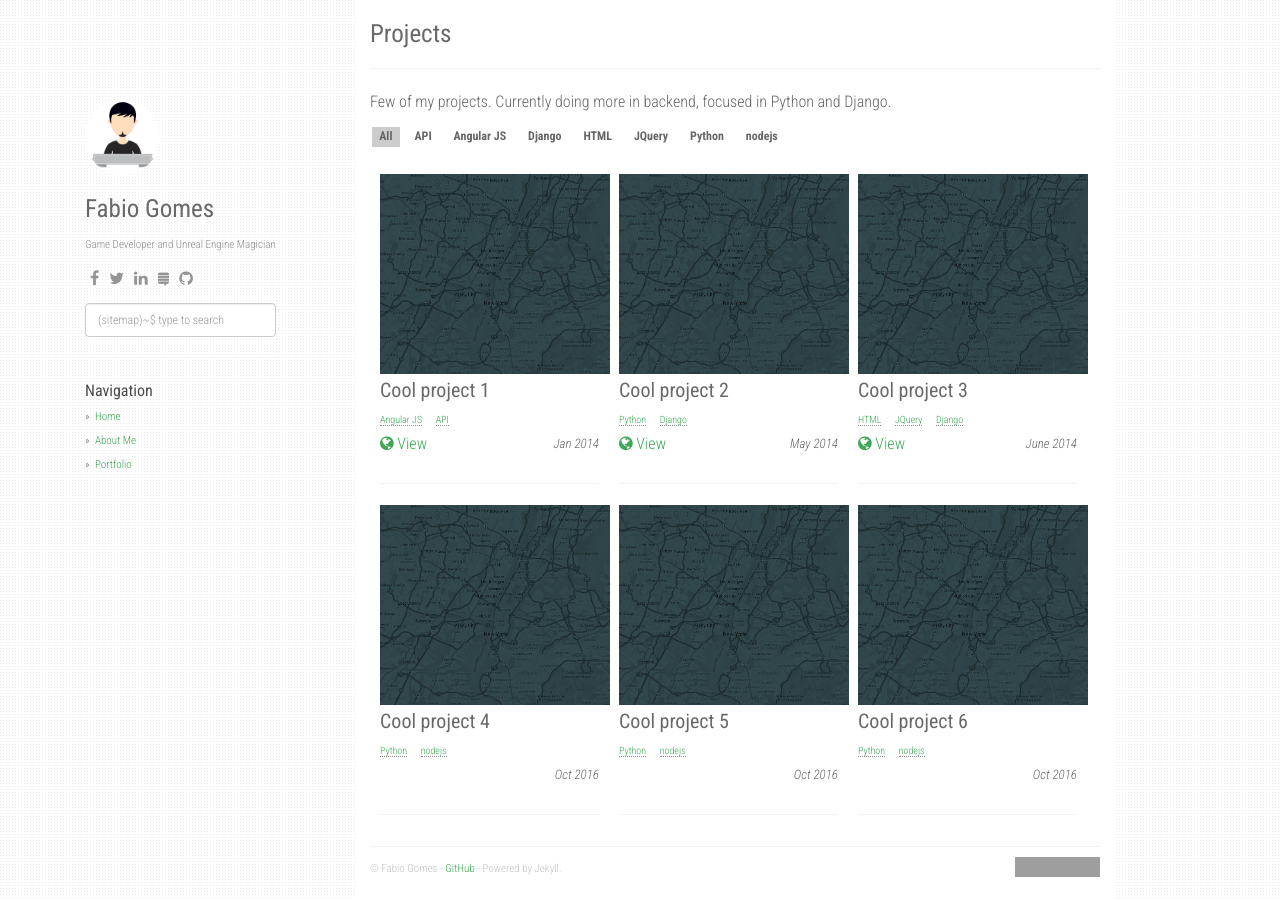
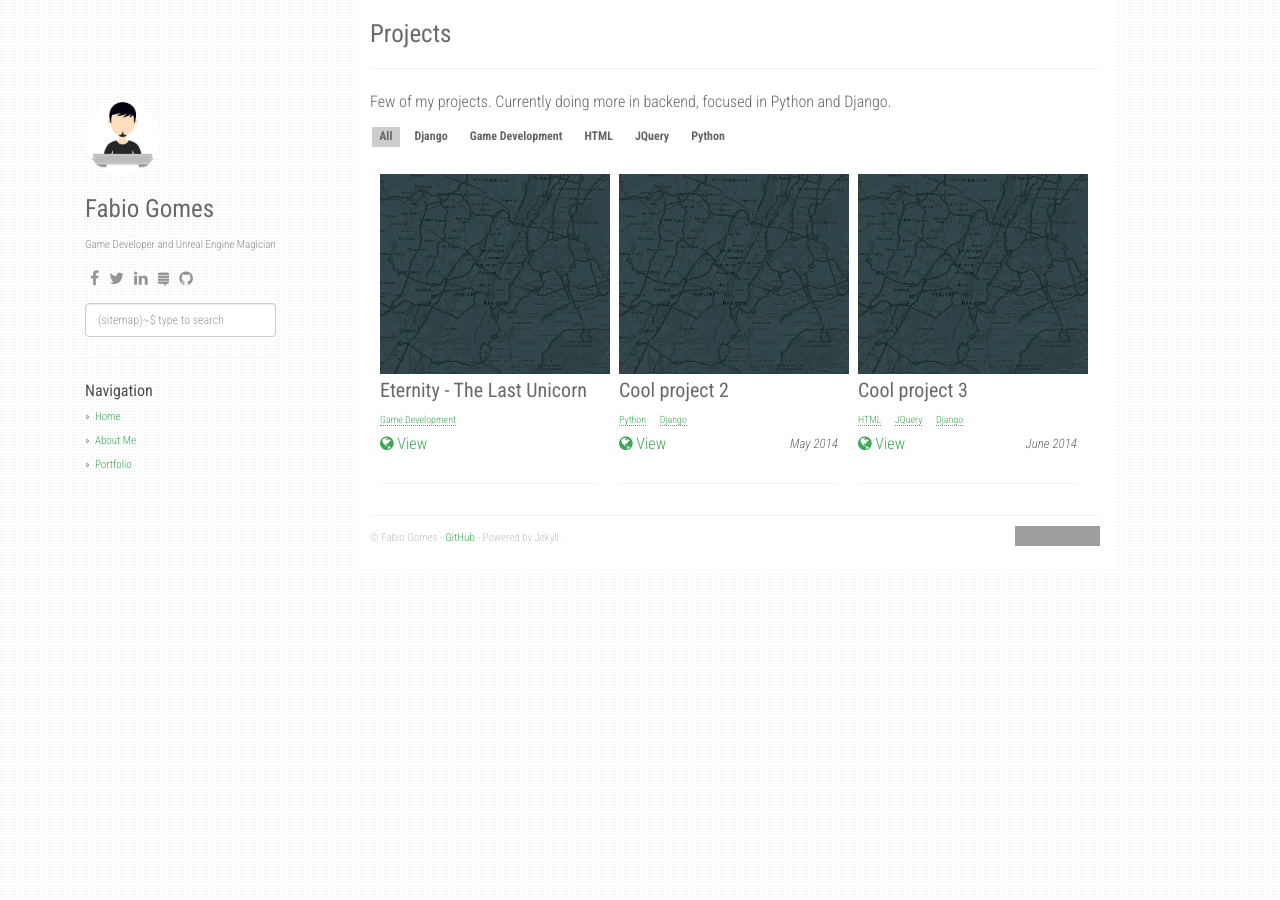
Before and after one commit to theforger/theforger.github.io, a Jekyll site: the page built from projects.md, in a window 1280 px wide. Built offline with Jekyll 4.4.1, drawn with Linux system fonts in a browser that asks for light colours; nearby versions of some CDN libraries; grey boxes are pictures that could not be loaded.

Commit message:
Update projects.json

```diff
--- a/_data/projects.json
+++ b/_data/projects.json
@@ -1,11 +1,11 @@
 [
 	{
-		"slug": "cool-project",
-		"name": "Cool project 1",
+		"slug": "eternity",
+		"name": "Eternity - The Last Unicorn",
 		"image": "placeholder.jpg",
-		"url": "https://www.google.com",
-		"date": "Jan 2014",
-		"tags": ["Angular JS","API"]
+		"url": "http://eternity.voidstudios.com.br/",
+		"date": "",
+		"tags": ["Game Development"]
 	},
 	{
 		"name": "Cool project 2",
@@ -20,23 +20,5 @@
 		"url": "#",
 		"date": "June 2014",
 		"tags": ["HTML","JQuery","Django"]
-	},
-	{
-		"name": "Cool project 4",
-		"image": "placeholder.jpg",
-		"date": "Oct 2016",
-		"tags": ["Python","nodejs"]
-	},
-	{
-		"name": "Cool project 5",
-		"image": "placeholder.jpg",
-		"date": "Oct 2016",
-		"tags": ["Python","nodejs"]
-	},
-	{
-		"name": "Cool project 6",
-		"image": "placeholder.jpg",
-		"date": "Oct 2016",
-		"tags": ["Python","nodejs"]
 	}
 ]
```
